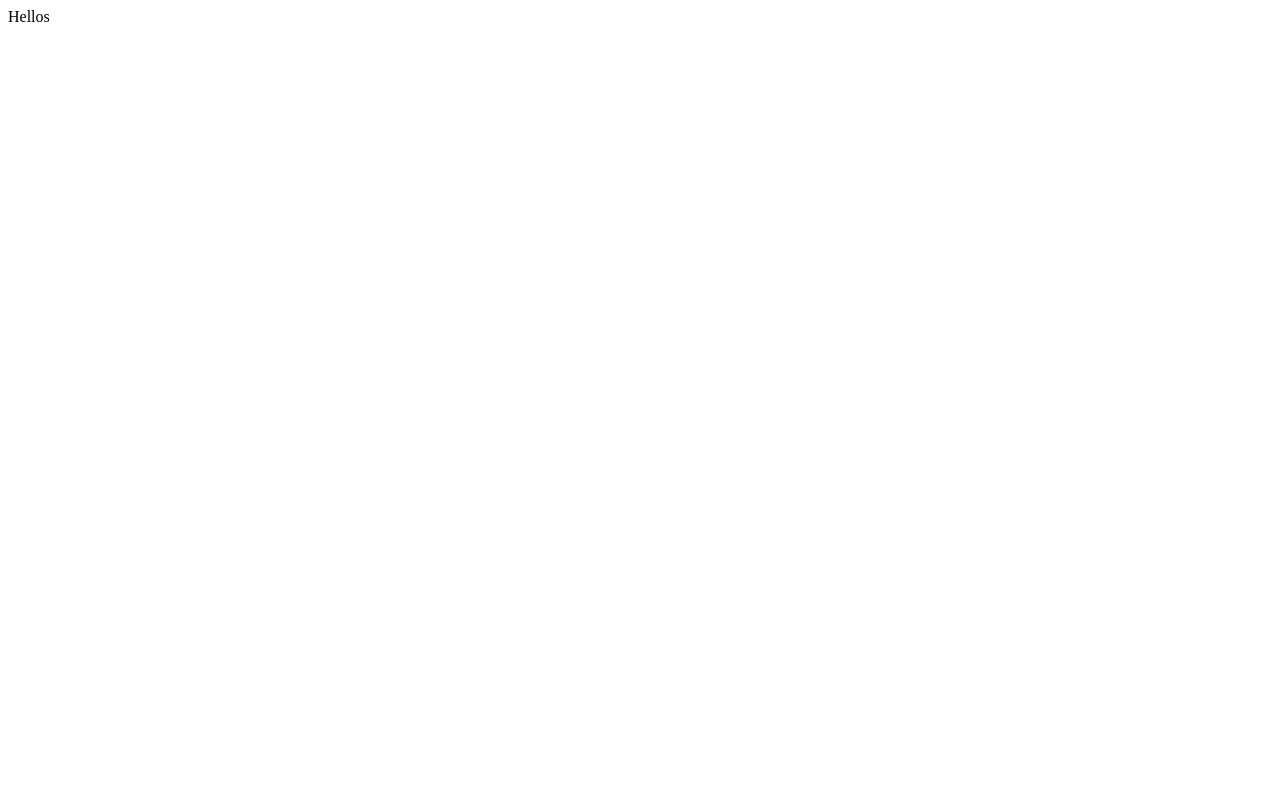
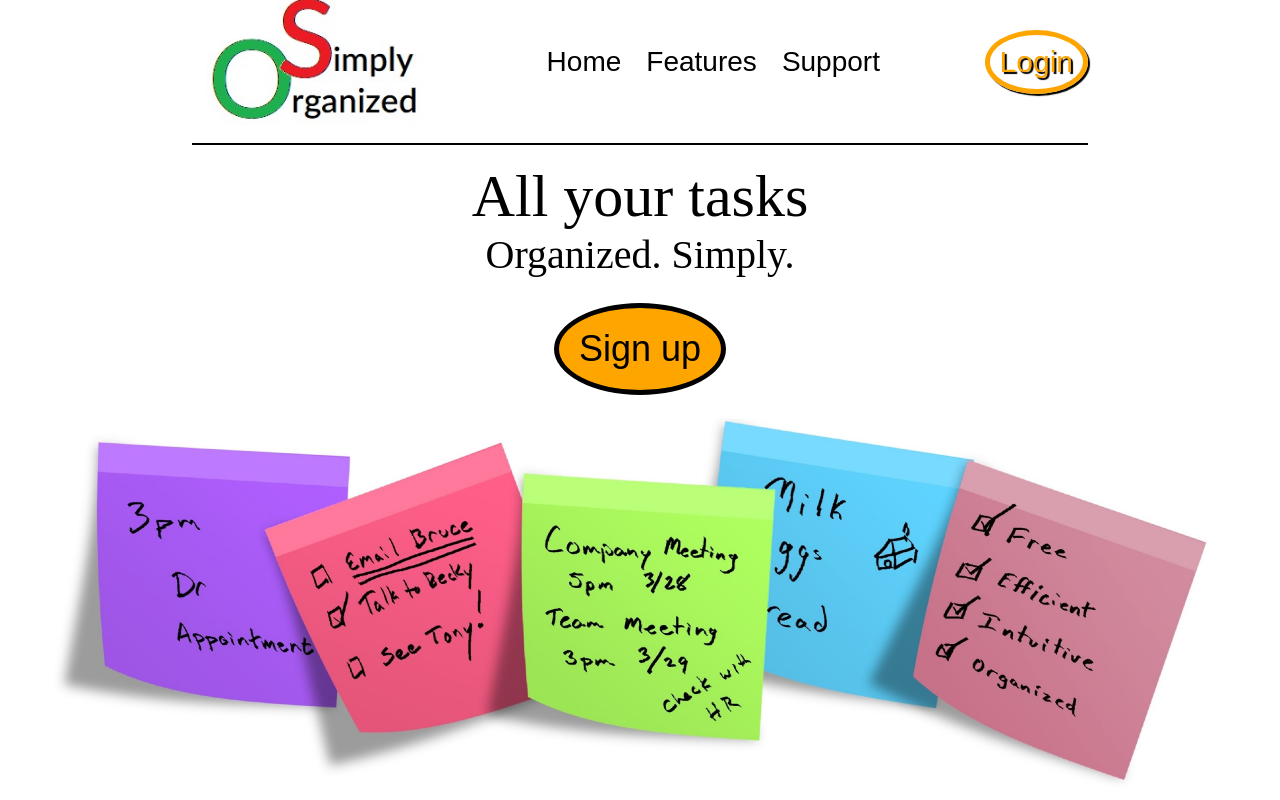
Before and after one commit to Xenostar1337/todo_list, a website built with webpack: page src/index.html in a window 1280 px wide. Built offline with nearby package versions, Linux system fonts and the light colour scheme.

Commit message:
added home functionality and styling

```diff
--- a/package.json
+++ b/package.json
@@ -14,6 +14,7 @@
     "@babel/core": "^7.24.3",
     "@babel/preset-env": "^7.24.3",
     "babel-loader": "^9.1.3",
+    "file-loader": "^6.2.0",
     "html-webpack-plugin": "^5.6.0",
     "webpack": "^5.91.0",
     "webpack-cli": "^5.1.4"
--- /dev/null
+++ b/src/clear.js
@@ -0,0 +1,20 @@
+export function clear() {
+    const contents = document.getElementById("content");
+    const divs = contents.querySelectorAll("div");
+    const buttons = contents.querySelectorAll("button");
+    const notes = document.getElementById("stickies");
+    if (notes) {
+        notes.remove();
+    }
+
+     if (divs.length > 0) {
+         divs.forEach(function(div) {
+             div.remove();
+         });
+     }
+     if (buttons.length > "") {
+         buttons.forEach(function(button) {
+             button.remove();
+         });
+     }
+}
--- /dev/null
+++ b/src/home.js
@@ -0,0 +1,107 @@
+export function home() {
+    document.body.style.height = "95vh";
+    logo();
+    header();
+    buttons();
+    contents();
+
+};
+
+function logo() {
+    const logo = document.getElementById("logo");
+    logo.style.width = "250px";
+}
+
+function header() {
+    const head = document.getElementById("header");
+    head.style.flex = "0";
+    head.style.display = "flex";
+    head.style.justifyContent = "space-between"
+    head.style.alignItems = "center";
+    head.style.width = "70vw";
+    head.style.marginBottom = "auto";
+    head.style.marginRight = "auto";
+    head.style.marginLeft = "auto";
+    head.style.borderBottom = "2px solid black";
+    head.style.minHeight = "fit-content";
+}
+
+function buttons() {
+    const feat = document.getElementById("features");
+    const supp = document.getElementById("support");
+    const plans = document.getElementById("home");
+    const login = document.getElementById("login");
+    const nav = document.getElementById("nav");
+    //remove backgrounds and borders. Style buttons.
+    feat.style.background = "none";
+    supp.style.background = "none";
+    plans.style.background = "none";
+    login.style.background = "none";
+    feat.style.border = "none";
+    supp.style.border = "none";
+    plans.style.border = "none";
+    feat.style.fontSize = "28px";
+    supp.style.fontSize = "28px";
+    plans.style.fontSize = "28px";
+    //login button
+    login.style.color = "orange";
+    login.style.borderColor = "orange";
+    login.style.padding = "10px";
+    login.style.textShadow = "-2px -2px 1px black";
+    login.style.textShadow = "2px 2px 1px black";
+    login.style.borderRadius = "50%";
+    login.style.fontSize = "30px";
+    login.style.border = "5px solid orange";
+    login.style.boxShadow = "2px 2px 1px black";
+    //nav menu
+    nav.style.width = "40%";
+    nav.style.display = "flex";
+    nav.style.justifyContent = "space-around";
+}
+
+
+function contents() {
+    const parent = document.getElementById("content");
+
+    const div1 = document.createElement("div");
+    div1.textContent = "All your tasks";
+    div1.style.fontSize = "60px";
+    div1.style.marginTop = "5%";
+
+    const div2 = document.createElement("div");
+    div2.textContent = "Organized. Simply.";
+    div2.style.fontSize = "40px";
+
+    const button = document.createElement("button");
+    button.textContent = "Sign up";
+    button.style.fontSize = "36px";
+    button.style.borderRadius = "50%";
+    button.style.padding = "20px";
+    button.style.backgroundColor = "orange";
+    button.style.border = "5px solid black";
+    button.style.marginBottom = "auto";
+    button.style.marginTop = "25px";
+    button.id = "signup";
+
+    const imge = document.createElement("img");
+    imge.src = "./images/sticknotes.jpg"
+    imge.style.width = "100%";
+    imge.style.marginTop = "0%";
+    imge.id = "stickies";
+
+    parent.style.display = "flex";
+    parent.style.flexDirection = "column";
+    parent.style.alignItems = "center";
+    parent.style.justifyContent = "center";
+    parent.style.marginBottom = "auto";
+
+    document.body.style.display = "flex";
+    document.body.style.flexDirection = "column";
+    document.body.style.alignItems = "center";
+    document.body.style.justifyContent = "center";
+
+    parent.appendChild(div1);
+    parent.appendChild(div2);
+    parent.appendChild(button);
+    document.body.appendChild(imge);
+}
--- a/src/index.html
+++ b/src/index.html
@@ -6,6 +6,15 @@
     <title>Document</title>
 </head>
 <body>
-    Hellos
+    <div id="header">
+        <img src="./images/logo.png" id="logo">
+        <div id="nav">
+        <button id="home">Home</button>
+        <button id="features">Features</button>
+        <button id="support">Support</button>
+        </div>
+        <button id="login">Login</button>
+    </div>
+    <div id="content"></div>
 </body>
 </html>
--- a/src/index.js
+++ b/src/index.js
@@ -0,0 +1,33 @@
+import './images/sticknotes.jpg'
+import './images/logo.png';
+import { home } from './home.js';
+import { clear } from './clear.js';
+clear();
+home();
+
+    const feat = document.getElementById("features");
+    const supp = document.getElementById("support");
+    const homes = document.getElementById("home");
+    const login = document.getElementById("login");
+    const signup = document.getElementById("signup");
+
+feat.addEventListener('click', function() {
+    console.log("worked");
+});
+
+supp.addEventListener('click', function() {
+    console.log("worked");
+});
+
+homes.addEventListener('click', function() {
+    clear();
+    home();
+});
+
+login.addEventListener('click', function() {
+    clear();
+});
+
+signup.addEventListener('click', function() {
+console.log("worked");
+});
--- a/webpack.config.js
+++ b/webpack.config.js
@@ -9,29 +9,37 @@ module.exports = {
     },
     plugins: [
         new HtmlWebpackPlugin({
-            template: './src/index.html', // Path to your index.html template
-            filename: 'index.html', // Output filename (in the dist directory)
+            template: './src/index.html',
+            filename: 'index.html',
         }),
     ],
     module: {
         rules: [
             {
-                test: /\.js$/, // Apply this rule to files ending in .js
-                exclude: /node_modules/, // Exclude files in the node_modules directory
+                test: /\.js$/,
+                exclude: /node_modules/,
                 use: {
-                    loader: 'babel-loader', // Use Babel loader for transpiling ES6+
+                    loader: 'babel-loader',
                     options: {
-                        presets: ['@babel/preset-env'] // Presets for Babel
+                        presets: ['@babel/preset-env']
                     }
                 }
             },
             {
-                test: /\.css$/, // Apply this rule to files ending in .css
-                use: ['style-loader', 'css-loader'], // Use these loaders for CSS files
+                test: /\.css$/,
+                use: ['style-loader', 'css-loader'],
             },
             {
-                test: /\.(png|svg|jpg|gif)$/, // Apply this rule to image files
-                use: ['file-loader'], // Use file-loader for images
+                test: /\.(png|svg|jpg|gif)$/,
+                use: [
+                    {
+                        loader: 'file-loader',
+                        options: {
+                            name: '[name].[ext]', // Keep original file name and extension
+                            outputPath: 'images/', // Output path within the 'dist' directory
+                        },
+                    },
+                ],
             },
         ],
     },
```
Also changed, not shown: dist/bundle.js, dist/images/logo.png (added), dist/images/sticknotes.jpg (added), dist/index.html, src/images/logo.png (added), src/images/sticknotes.jpg (added), src/images/sticknotes123.jpg (added), 1 other file.
